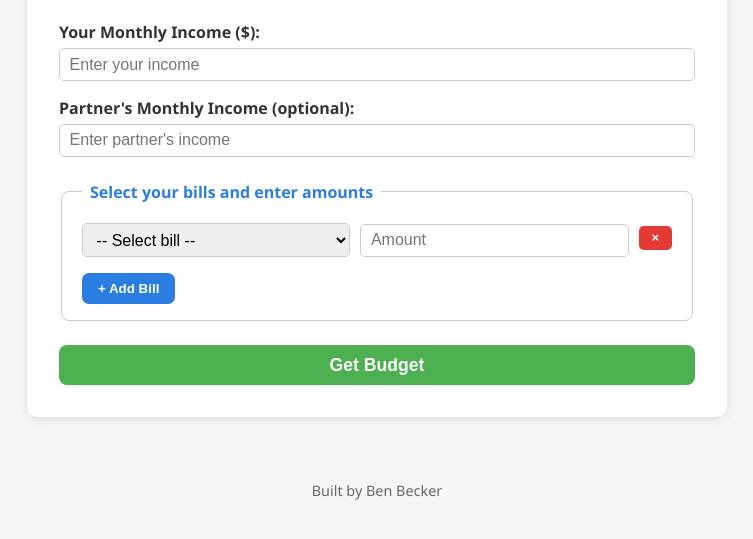
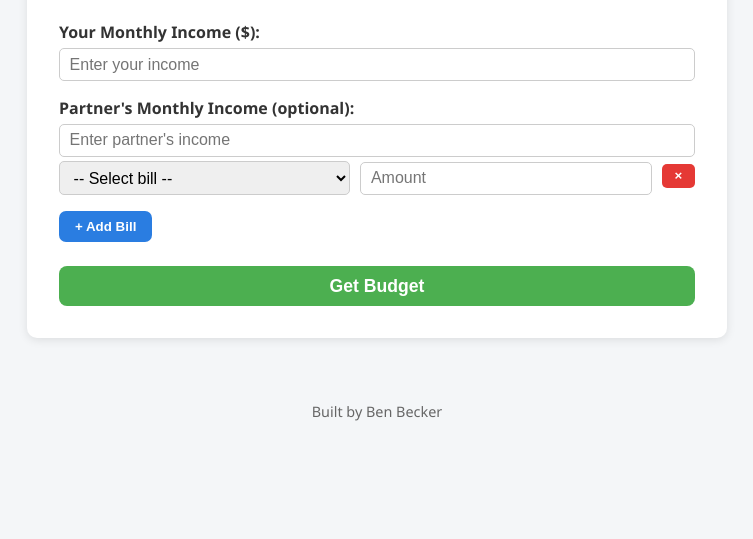
Before and after one commit to itsLokey/broke-budget-buddy, a plain HTML site: page index.html in a window 1280 px wide. Shown: the part 169-708 px from the top of the page, without its empty margins (263-1016 px from the left). Drawn offline with nearby package versions, Linux system fonts and the light colour scheme.

Commit message:
Update index.html

```diff
--- a/index.html
+++ b/index.html
@@ -13,20 +13,14 @@
 
     <form id="budget-form">
       <label for="income">Your Monthly Income ($):</label>
-      <input type="number" id="income" placeholder="Enter your income" min="0" required />
+      <input type="number" id="income" placeholder="Enter your income" required />
 
       <label for="partnerIncome">Partner's Monthly Income (optional):</label>
-      <input type="number" id="partnerIncome" placeholder="Enter partner's income" min="0" />
+      <input type="number" id="partnerIncome" placeholder="Enter partner's income" />
 
-      <fieldset id="bills-fieldset">
-        <legend>Select your bills and enter amounts</legend>
+      <div id="bills-container"></div>
 
-        <div id="bills-container">
-          <!-- Dynamic bill entries will go here -->
-        </div>
-
-        <button type="button" id="add-bill-btn">+ Add Bill</button>
-      </fieldset>
+      <button type="button" id="add-bill-btn" class="add-bill-btn">+ Add Bill</button>
 
       <button type="submit" id="submit-btn">Get Budget</button>
     </form>
```
